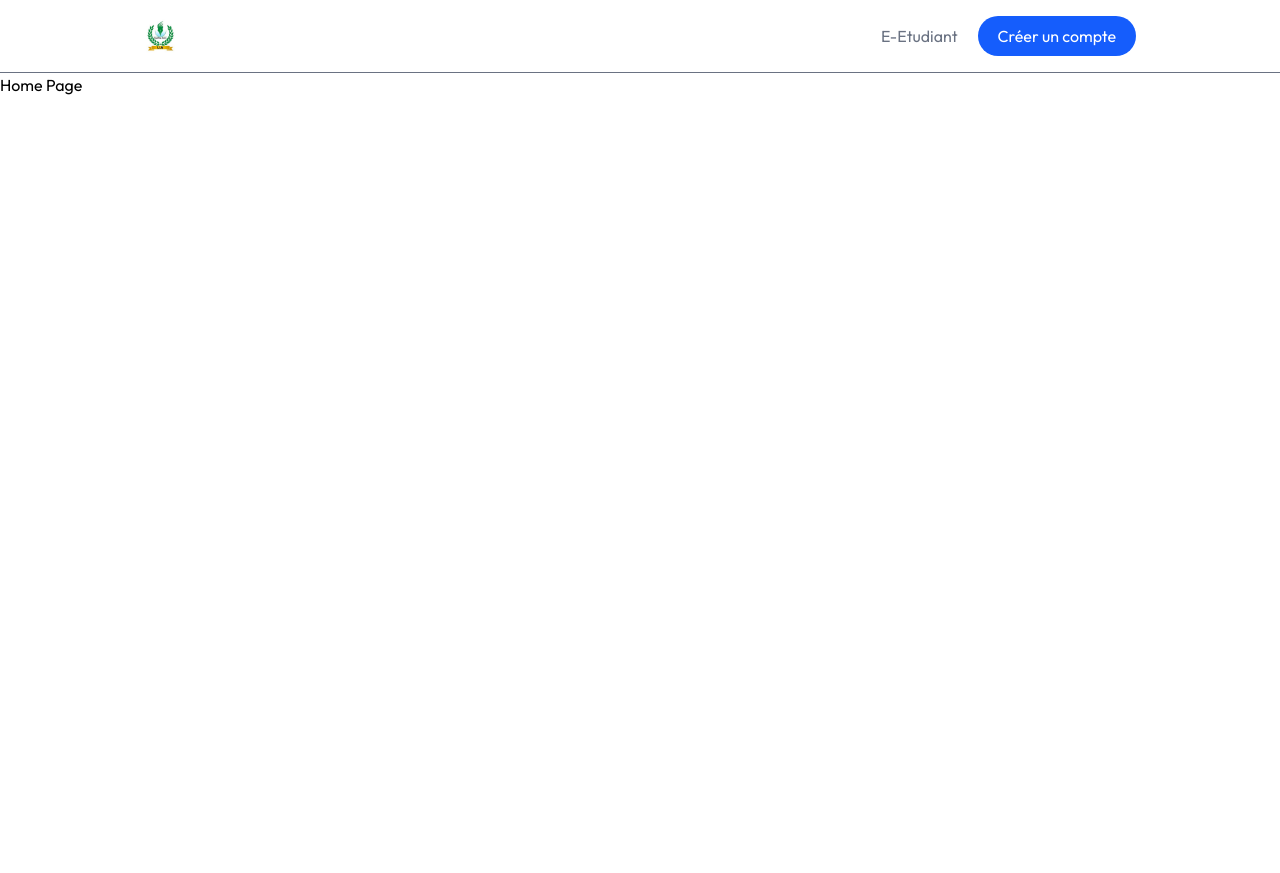
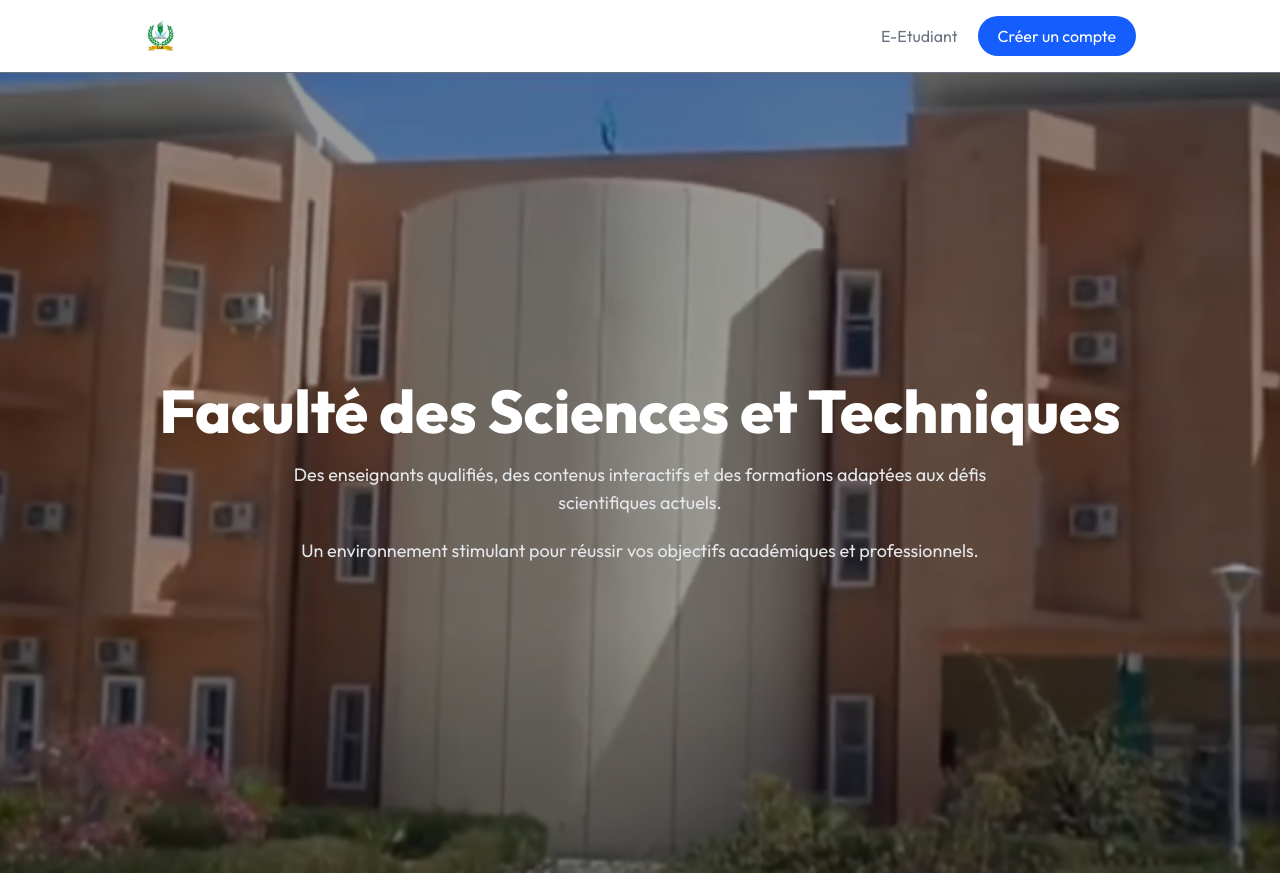
Before and after one commit to Abdallahi-Nah/frontend-pfe-2, a React (Vite) app: page / in a window 1280 px wide. Before the commit the page ends 800 px from the top, so only its background shows below. Built offline with nearby package versions, Linux system fonts and the light colour scheme.

Commit message:
Hero component - Part 1

```diff
--- a/src/assets/assets.js
+++ b/src/assets/assets.js
@@ -43,6 +43,7 @@ import profile_img2 from './profile_img2.png'
 import profile_img3 from './profile_img3.png'
 import lesson_icon from './lesson_icon.svg'
 import fst from './fst.png'
+import fstBackground from './fst-img.PNG'
 
 
 export const assets = {
@@ -90,7 +91,8 @@ export const assets = {
     play_icon,
     blue_tick_icon,
     lesson_icon,
-    fst
+    fst,
+    fstBackground
 }
 
 export const dummyEducatorData = {
--- a/src/components/student/Hero.jsx
+++ b/src/components/student/Hero.jsx
@@ -1,9 +1,32 @@
 import React from "react";
+import { assets } from "../../assets/assets";
 
 const Hero = () => {
   return (
-    <div>
-      <h1>Hero</h1>
+    <div className="relative w-full h-[80vh] md:h-[90vh] lg:h-[100vh] overflow-hidden">
+      {/* Image de fond responsive */}
+      <img
+        src={assets.fstBackground} // Remplace par "/mnt/data/backgroundFST.PNG" si image locale
+        alt="Faculté des Sciences et Techniques"
+        className="w-full h-full object-cover"
+      />
+
+      {/* Contenu centré superposé */}
+      <div className="absolute inset-0 flex flex-col items-center justify-center px-4 md:px-8 text-center bg-black/40 space-y-5">
+        <h1 className="text-white text-3xl sm:text-4xl md:text-5xl lg:text-6xl font-extrabold">
+          Faculté des Sciences et Techniques
+        </h1>
+
+        <p className="text-gray-200 text-sm sm:text-base md:text-lg max-w-3xl">
+          Des enseignants qualifiés, des contenus interactifs et des formations
+          adaptées aux défis scientifiques actuels.
+        </p>
+
+        <p className="text-gray-200 text-sm sm:text-base md:text-lg max-w-3xl">
+          Un environnement stimulant pour réussir vos objectifs académiques et
+          professionnels.
+        </p>
+      </div>
     </div>
   );
 };
--- a/src/pages/student/Home.jsx
+++ b/src/pages/student/Home.jsx
@@ -1,9 +1,10 @@
 import React from "react";
+import Hero from "../../components/student/Hero";
 
 const Home = () => {
   return (
-    <div>
-      <h1>Home Page</h1>
+    <div className="flex flex-col items-center space-y-7 text-center">
+      <Hero />
     </div>
   );
 };
```
Also changed, not shown: src/assets/fst-img.PNG (added).
